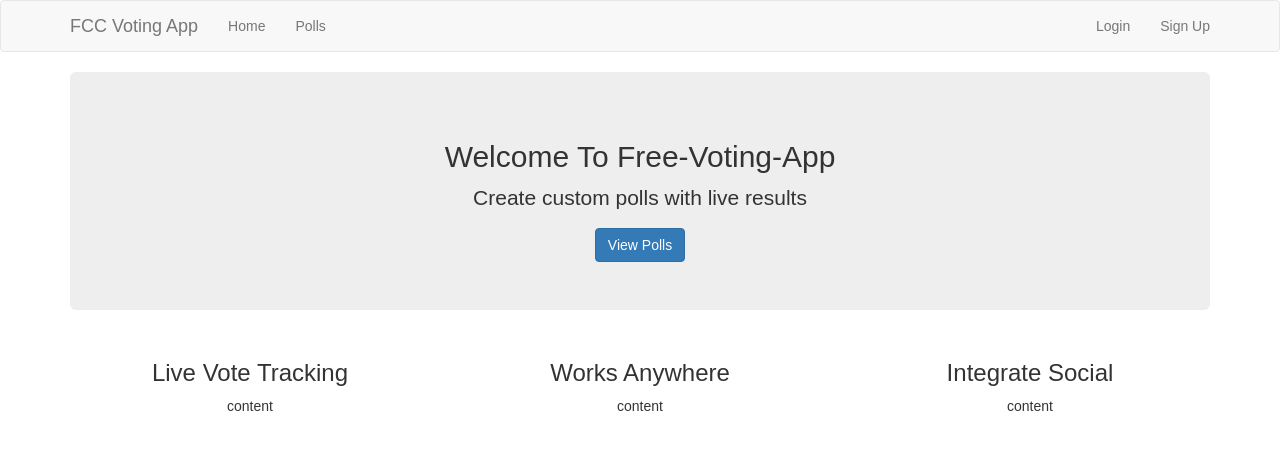
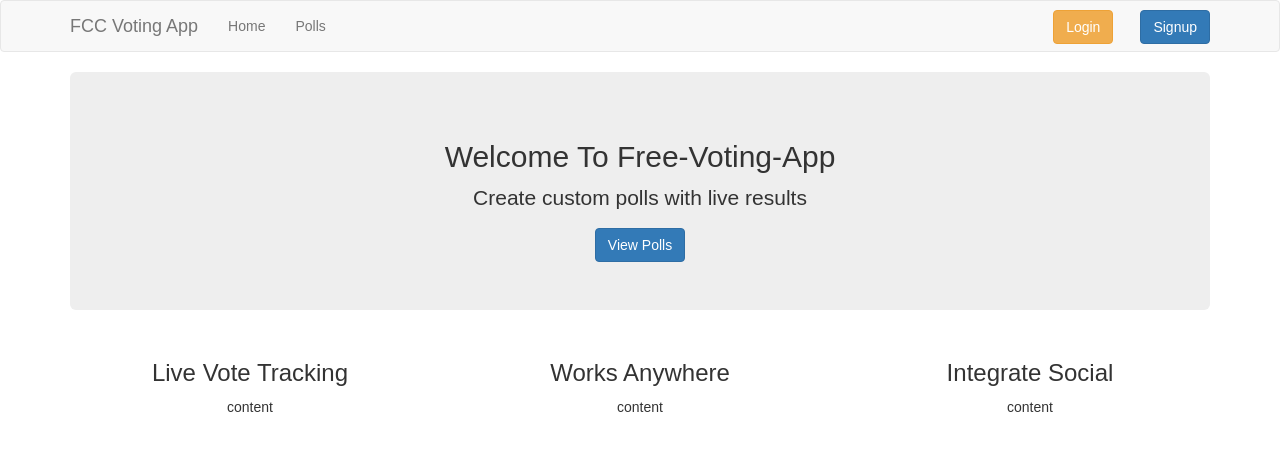
Before and after one commit to tea-kay/FCC-voting-app, a React (Create React App) app in the folder fcc-voting-app/: page / in a window 1280 px wide. Shown: the top 450 px of the page. Built offline with nearby package versions, Linux system fonts and the light colour scheme.

Commit message:
Changed NavItems into buttons

```diff
--- a/fcc-voting-app/src/components/nav_bar.js
+++ b/fcc-voting-app/src/components/nav_bar.js
@@ -1,6 +1,6 @@
 import React, { Component } from 'react';
 import { bindActionCreators } from 'redux';
-import { Navbar, Nav, NavItem } from 'react-bootstrap';
+import { Navbar, Nav, NavItem, Button } from 'react-bootstrap';
 import { connect } from 'react-redux';
 import { Link } from 'react-router-dom';
 
@@ -34,15 +34,15 @@ class NavBar extends Component {
         <Nav pullRight>
           {!isAuthenticated &&
             [
-              <NavItem key='login' componentClass={Link} to='/login' href='/login' eventKey={3}>Login</NavItem>,
-              <NavItem key='signup' componentClass={Link} to='/signup' href='/signup' eventKey={4}>Sign Up</NavItem>
+              <NavItem key='login' componentClass={Link} to='/login' href='/login' eventKey={3}><button type="button" className="btn header-btn btn-warning">Login</button></NavItem>,
+              <NavItem key='signup' componentClass={Link} to='/signup' href='/signup' eventKey={4}><button type="button" className="btn header-btn btn-primary">Signup</button></NavItem>
             ]
           }
           {isAuthenticated &&
             [
               <NavItem key='mypolls' componentClass={Link} to='/mypolls' href='/mypolls' eventKey={3}>My Polls</NavItem>,
-              <NavItem key='newpoll' componentClass={Link} to='/newpoll' href='/newpoll' eventKey={4}>New Poll</NavItem>,
-              <NavItem eventKey={5} onClick={this.handleLogout}>Logout</NavItem>
+              <NavItem key='newpoll' componentClass={Link} to='/newpoll' href='/newpoll' eventKey={4}><button type="button" className="btn header-btn btn-primary">New Poll</button></NavItem>,
+              <NavItem eventKey={5} onClick={this.handleLogout}><button type="button" className="btn header-btn btn-warning">Logout</button></NavItem>
             ]
           }
         </Nav>
--- a/fcc-voting-app/src/index.css
+++ b/fcc-voting-app/src/index.css
@@ -4,6 +4,9 @@ body {
   font-family: sans-serif;
 }
 
+.header-btn {
+  margin: -8px 0 -8px -3px;
+}
 .show-grid {
 }
 
```
